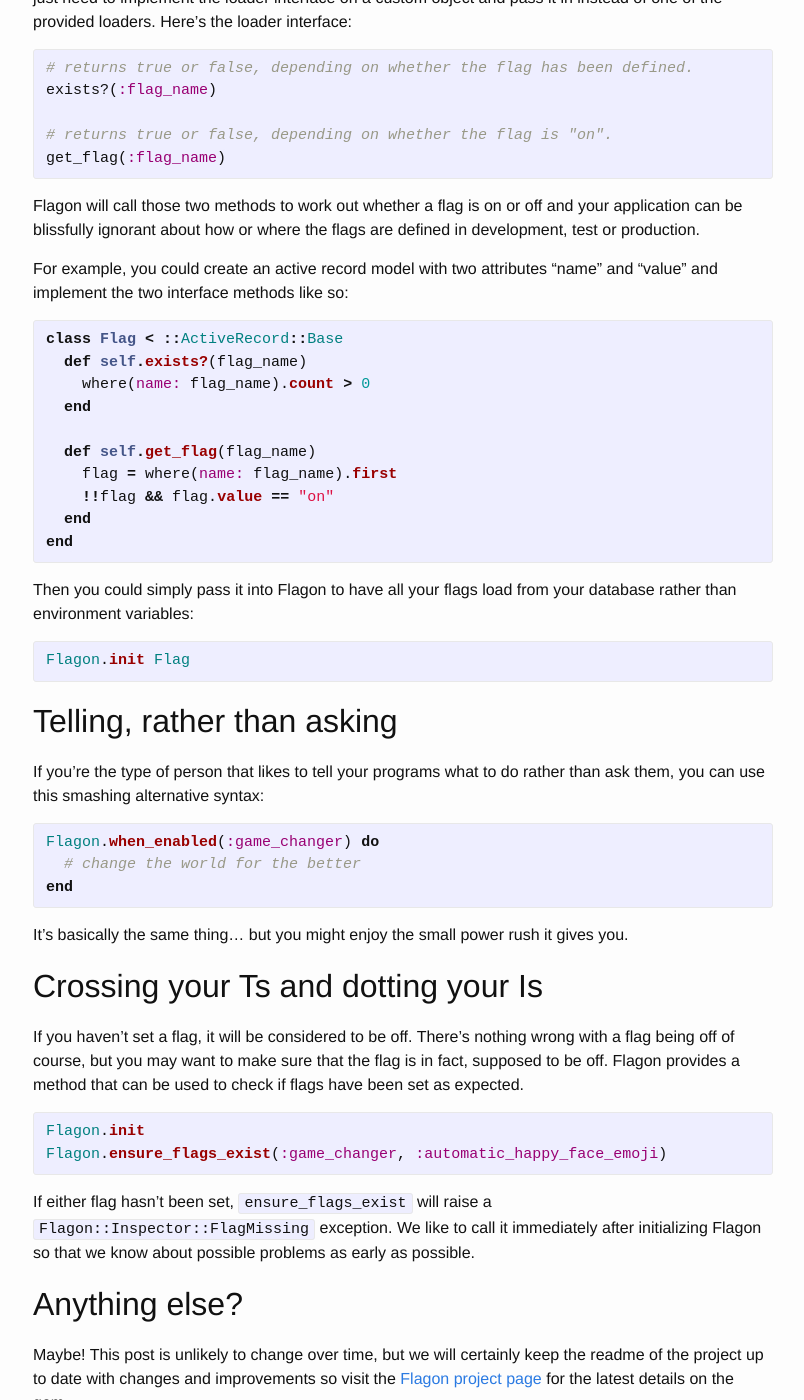
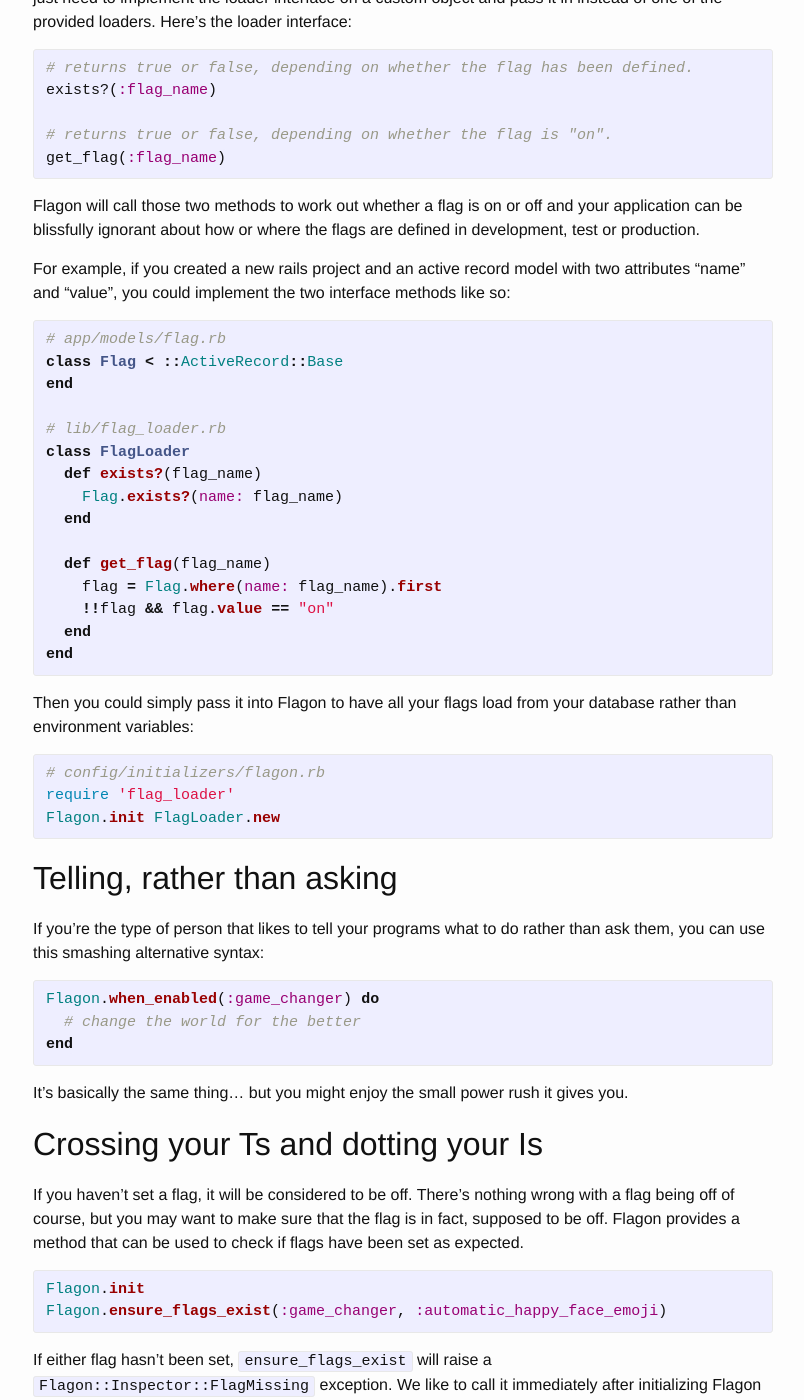
Before and after one commit to sittercity/sittercity.github.io, a Jekyll site: the page built from _posts/2015-03-31-flagon.markdown, in a window 1280 px wide and 1400 px high, scrolled down 1917 px. Shown: the whole window, without its empty margins (237-1041 px from the left). Built offline with Jekyll 4.4.1, drawn with Linux system fonts in a browser that asks for light colours.

Commit message:
tidied up rails example

```diff
--- a/_posts/2015-03-31-flagon.markdown
+++ b/_posts/2015-03-31-flagon.markdown
@@ -82,16 +82,21 @@
 
 Flagon will call those two methods to work out whether a flag is on or off and your application can be blissfully ignorant about how or where the flags are defined in development, test or production.
 
-For example, you could create an active record model with two attributes "name" and "value" and implement the two interface methods like so:
+For example, if you created a new rails project and an active record model with two attributes "name" and "value", you could implement the two interface methods like so:
 
 {% highlight ruby %}
+# app/models/flag.rb
 class Flag < ::ActiveRecord::Base
-  def self.exists?(flag_name)
-    where(name: flag_name).count > 0
+end
+
+# lib/flag_loader.rb
+class FlagLoader
+  def exists?(flag_name)
+    Flag.exists?(name: flag_name)
   end
 
-  def self.get_flag(flag_name)
-    flag = where(name: flag_name).first
+  def get_flag(flag_name)
+    flag = Flag.where(name: flag_name).first
     !!flag && flag.value == "on"
   end
 end
@@ -100,7 +105,9 @@
 Then you could simply pass it into Flagon to have all your flags load from your database rather than environment variables:
 
 {% highlight ruby %}
-Flagon.init Flag
+# config/initializers/flagon.rb
+require 'flag_loader'
+Flagon.init FlagLoader.new
 {% endhighlight %}
 
 ## Telling, rather than asking
```
